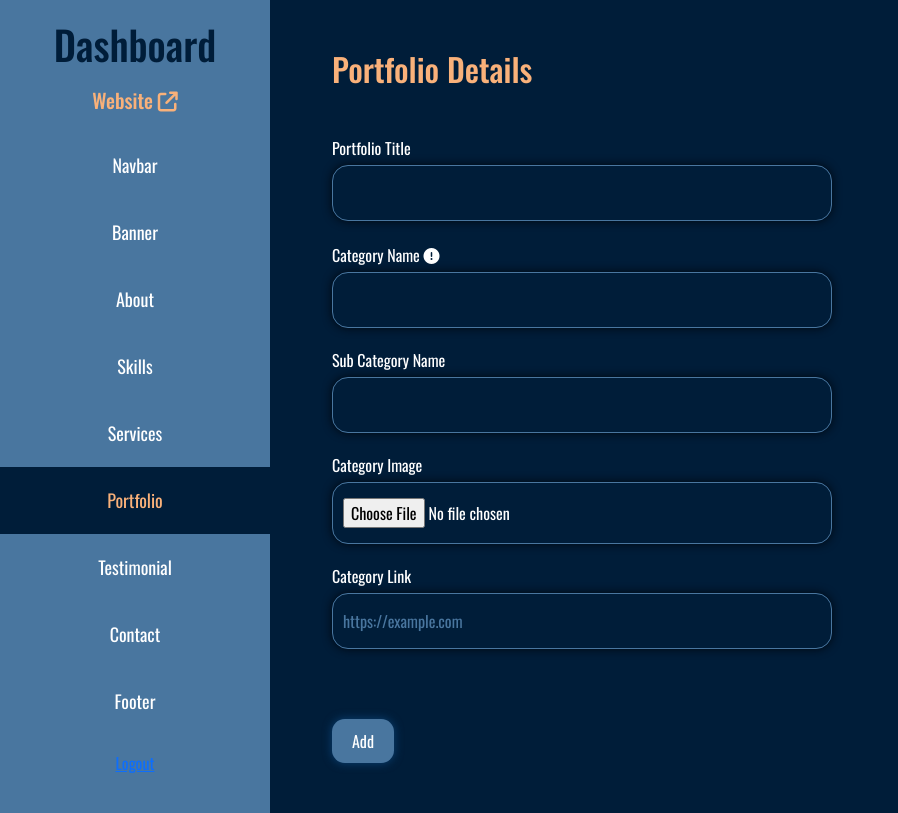
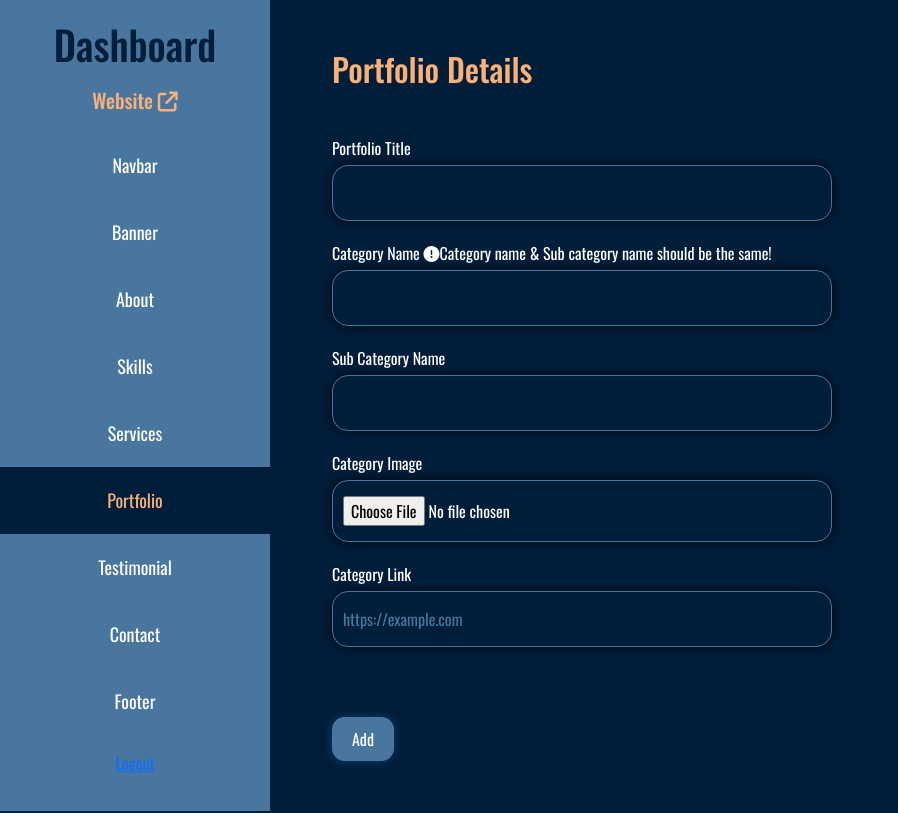
Before and after one commit to mdkawsardev/portfolio_with_django, a Django app: page /portfolio/ in a window 1280 px wide. Shown: the whole page, without its empty margins (0-898 px from the left). Run offline with Django 5.2, Linux system fonts and the light colour scheme; the visitor is signed in with stand-in values (Sample User, id 1); some libraries are stand-ins or nearby versions.

Commit message:
modified

```diff
--- a/static/css/style.css
+++ b/static/css/style.css
@@ -2745,7 +2745,7 @@ label {
     font-size: 14px;
     border: 1px solid var(--link);
     border-radius: .4rem;
-    visibility: hidden;
+    /* visibility: hidden; */
 }
 /*                                      !About page                                  */
 /*                                      !Portfolio page                                  */
--- a/static/js/portfolio.js
+++ b/static/js/portfolio.js
@@ -3,8 +3,12 @@
 let triger = false;
 let hint = document.querySelector('.hint');
 
+hint.addEventListener('click',()=> {
+    // document.querySelector('#c_hint').classList.add('d-none');
+    console.log("clicked")
+})
 hint.onmouseenter = () => {
-    document.querySelector('.showHint').style.visibility = "visible";
+
 }
 hint.onmouseleave = () => {
     document.querySelector('.showHint').style.visibility = "hidden";
--- a/template/base.html
+++ b/template/base.html
@@ -44,10 +44,10 @@
         }
     </script>
     <!-- Bootstrap JS files linking -->
-    <script src="{% static "fontawesome/fontawesome.js"%}"></script>
-    <script src="{% static "js/portfolio.js"%}"></script>
+    <script src="{% static 'fontawesome/fontawesome.js'%}"></script>
+    <script src="{% static 'js/portfolio.js'%}"></script>
     <script src="https://cdn.jsdelivr.net/npm/swiper@11/swiper-bundle.min.js"></script>
     <script src="https://cdn.jsdelivr.net/npm/bootstrap@5.3.8/dist/js/bootstrap.bundle.min.js"></script>
-    <script src="{% static "js/script.js" %}"></script>
+    <script src="{% static 'js/script.js' %}"></script>
 </body>
 </html>
--- a/template/dashboard/portfolio.html
+++ b/template/dashboard/portfolio.html
@@ -32,7 +32,7 @@
                             <input type="text" id="portfolio" name="">
                         </div>
                         <div class="b_input">
-                            <label for="category" class="d-inline-block">Category Name</label> <span class="hint"><i class="fa-solid fa-circle-exclamation"></i><span class="showHint">Category name & Sub category name should be the same!</span></span>
+                            <label for="category" class="d-inline-block ">Category Name</label> <span class="hint"><i class="fa-solid fa-circle-exclamation"></i></span><div class="d-inline-block" id="c_hint">Category name & Sub category name should be the same!</div>
                             <input type="text" id="category" name="">
                         </div>
                         <div class="b_input">
```
